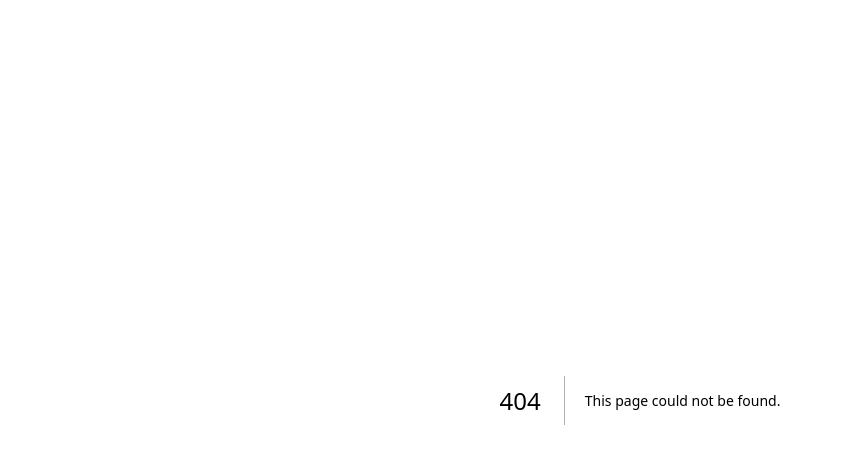
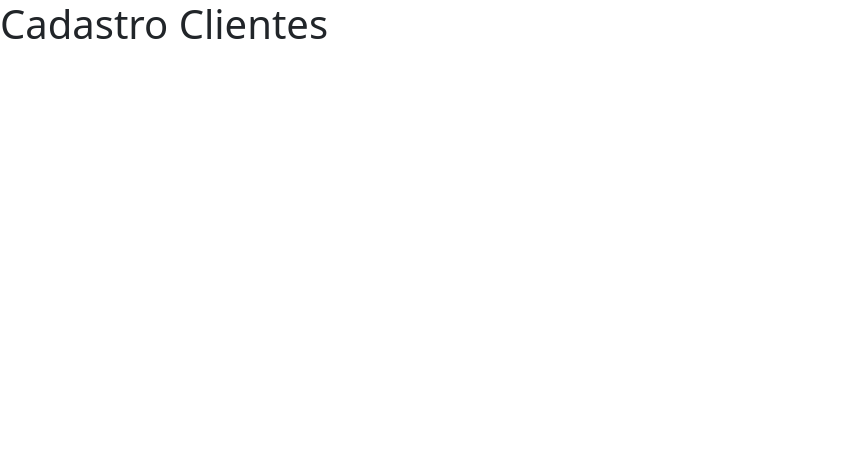
Before and after one commit to matheuskapp/pi-loja, a Next.js app: page /cadastro_clientes in a window 1280 px wide. Before the commit this address had no page. Shown: the top 464 px of the page, without its empty margins (0-841 px from the left). Built offline with nearby package versions, Linux system fonts and the light colour scheme.

Commit message:
Paginas da Beatriz

```diff
--- /dev/null
+++ b/app/cadastro_clientes/page.js
@@ -0,0 +1,7 @@
+export default function CadastroClientes(){
+    return(
+        <div>
+            <h1>Cadastro Clientes</h1>
+        </div>
+    )
+}
```
